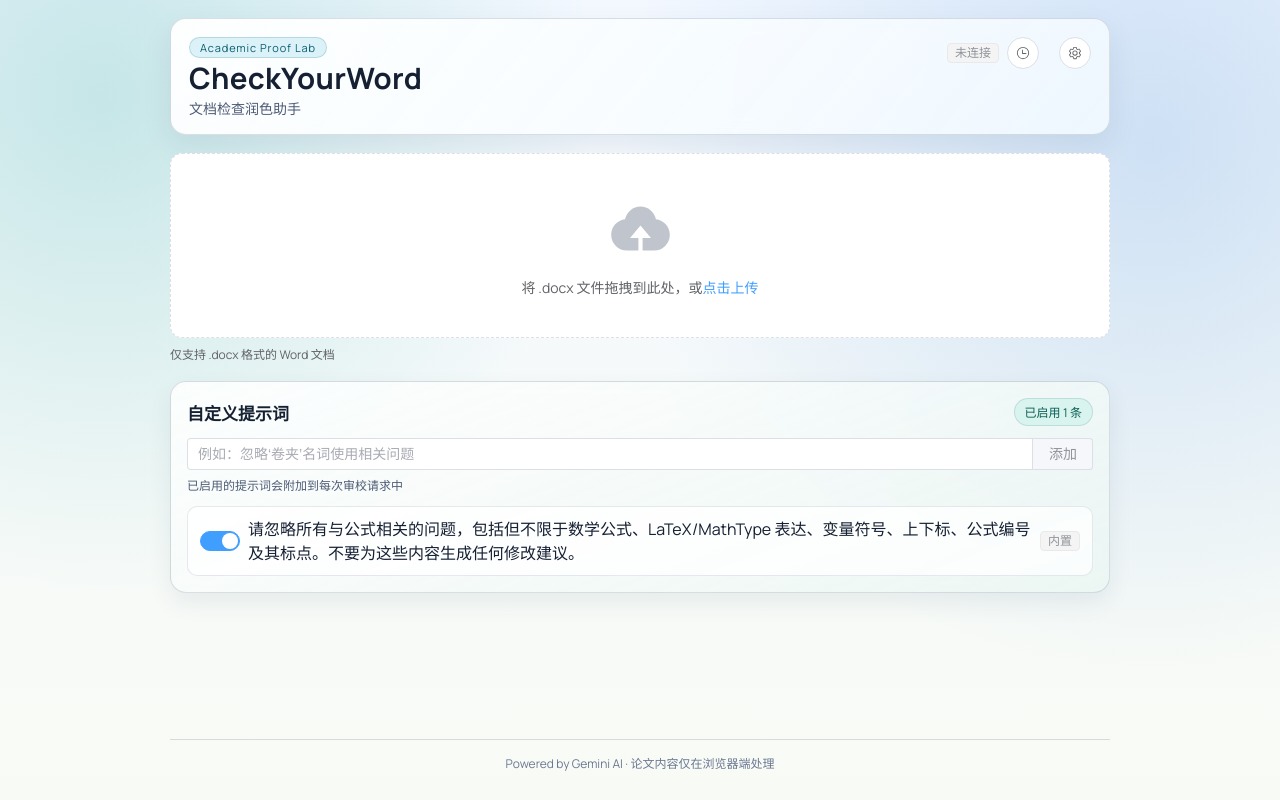
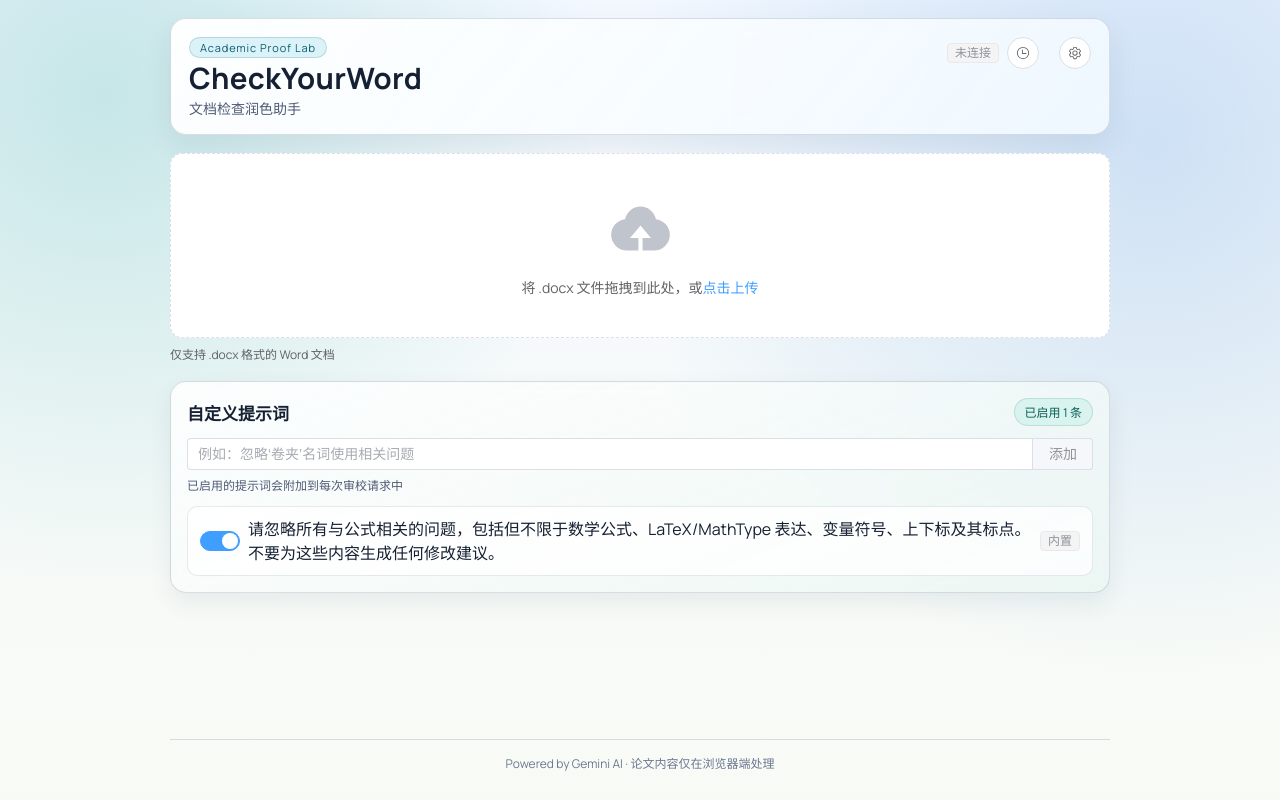
Before and after one commit to Horbin-Magician/CheckYourWord, a Vue app: page / in a window 1280 px wide. Built offline with nearby package versions, Linux system fonts and the light colour scheme.

Commit message:
fix: update formula prompt text for clarity

```diff
--- a/src/composables/useGemini.js
+++ b/src/composables/useGemini.js
@@ -12,7 +12,7 @@ const MIN_REQUEST_INTERVAL = 6000 // 免费用户 10 RPM
 
 const BUILTIN_FORMULA_PROMPT = {
   id: 'builtin-ignore-formula-issues',
-  text: '请忽略所有与公式相关的问题，包括但不限于数学公式、LaTeX/MathType 表达、变量符号、上下标、公式编号及其标点。不要为这些内容生成任何修改建议。',
+  text: '请忽略所有与公式相关的问题，包括但不限于数学公式、LaTeX/MathType 表达、变量符号、上下标及其标点。不要为这些内容生成任何修改建议。',
   enabled: true,
   builtIn: true,
 }
--- a/src/utils/prompts.js
+++ b/src/utils/prompts.js
@@ -14,7 +14,7 @@ export function buildCheckPrompt(chunkText, headingHierarchy, chunkIndex, totalC
   const { ignoreFormulaIssues = true, customPrompts = [] } = options
 
   const formulaRule = ignoreFormulaIssues
-    ? '请忽略所有与公式相关的问题，包括但不限于数学公式、LaTeX/MathType 表达、变量符号、上下标、公式编号及其标点。不要为这些内容生成任何修改建议。'
+    ? '请忽略所有与公式相关的问题，包括但不限于数学公式、LaTeX/MathType 表达、变量符号、上下标及其标点。不要为这些内容生成任何修改建议。'
     : '请同时检查与公式相关的问题（如公式符号、编号、公式前后标点与表述衔接），仅在你能明确判断确有问题时给出建议。'
 
   const normalizedCustomPrompts = Array.isArray(customPrompts)
```
